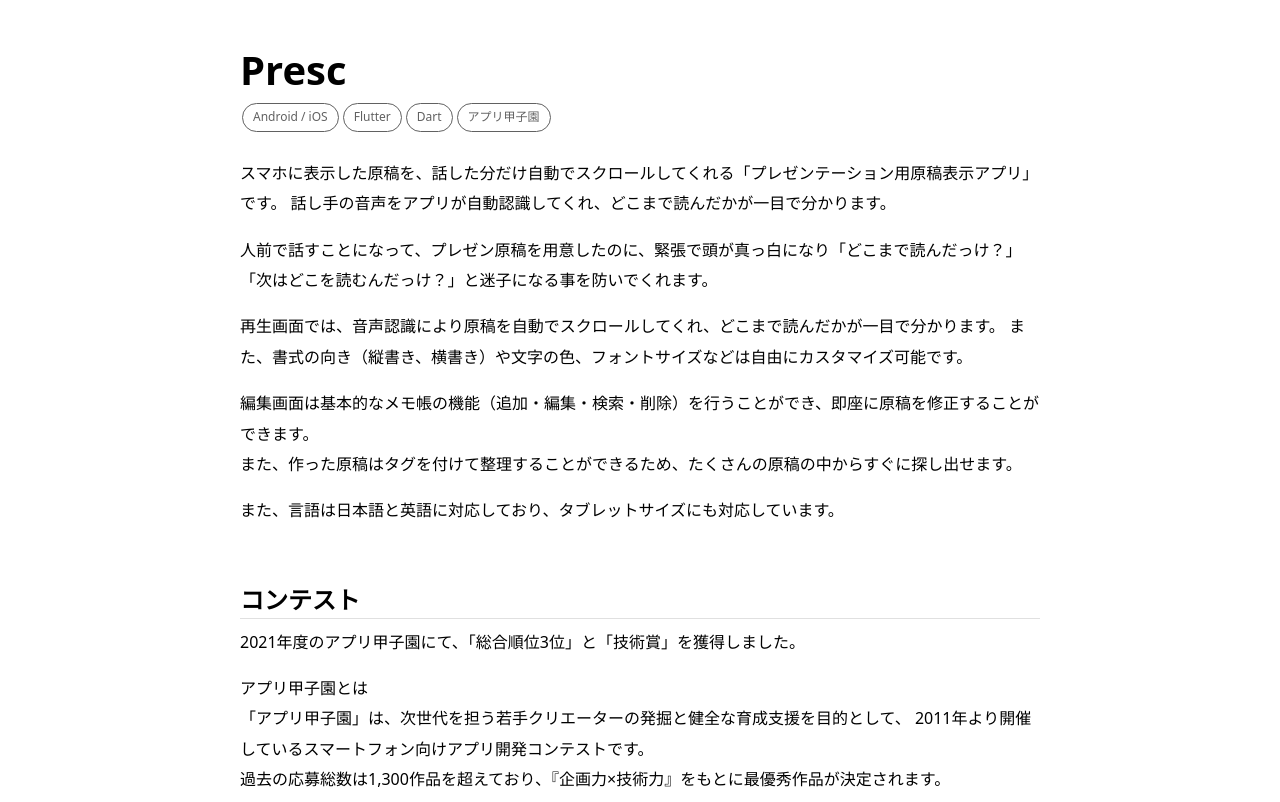
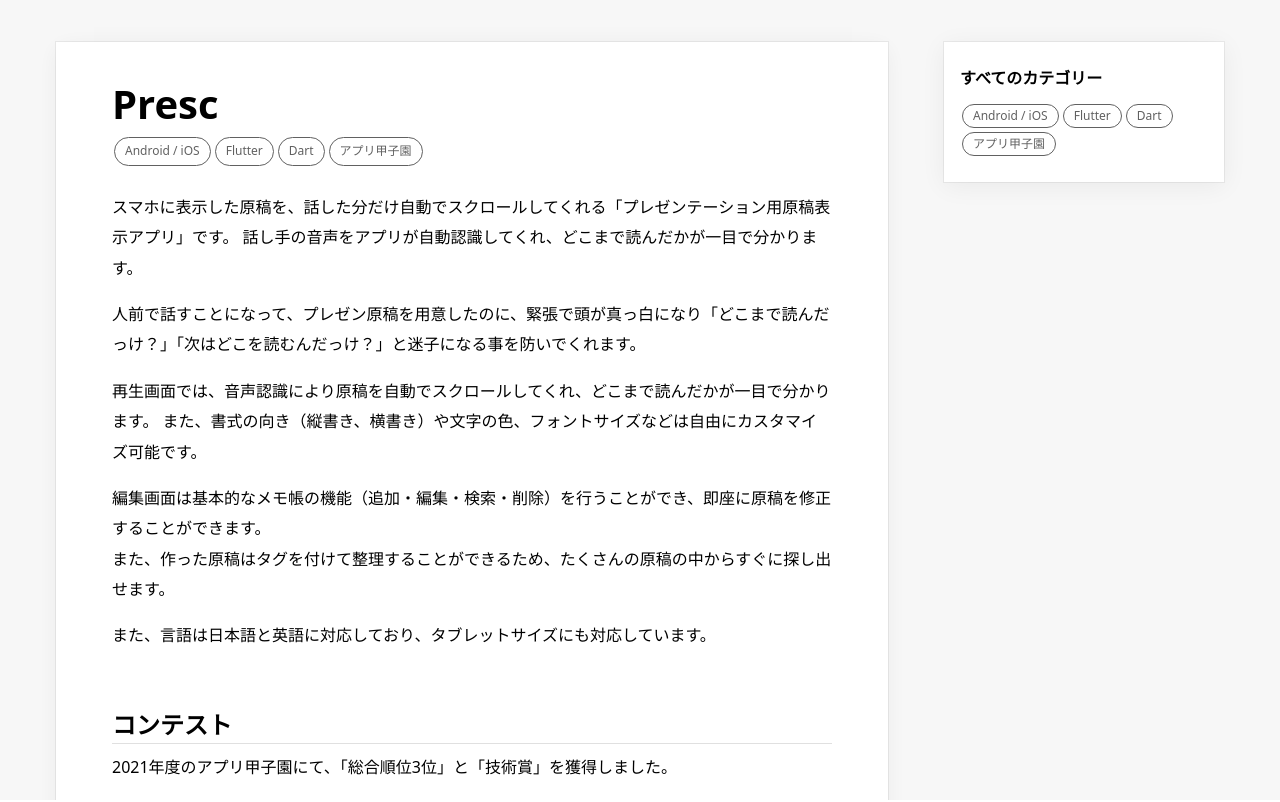
Before and after one commit to sakusaku3939/my-page, a Next.js app: page /posts in a window 1280 px wide. Shown: the top 802 px of the page. Built offline with nearby package versions, Linux system fonts and the light colour scheme.

Commit message:
Add side menu of all category

```diff
--- a/src/pages/posts/Posts.module.css
+++ b/src/pages/posts/Posts.module.css
@@ -1,6 +1,36 @@
+.wrapper {
+    display: flex;
+    justify-content: center;
+    align-items: flex-start;
+    background-color: rgba(0, 0, 0, 0.03);
+    padding: 40px 56px;
+}
+
+.wrapper aside {
+    position: sticky;
+    top: 42px;
+}
+
+.card {
+    background-color: #ffffff;
+    box-shadow: rgba(0, 0, 0, 0.06) 0 4px 24px 0, rgba(0, 0, 0, 0.06) 0 0 0 1px;
+}
+
+.category {
+    width: 280px;
+    min-width: 280px;
+    padding: 24px 16px;
+}
+
+.category h1 {
+    font-weight: bold;
+    margin-bottom: 12px;
+}
+
 .post {
-    max-width: 800px;
-    margin: 40px auto;
+    max-width: 1000px;
+    padding: 32px 56px;
+    margin-right: 56px;
     line-height: 1.9;
 }
 
@@ -31,3 +61,41 @@
 .post ul {
 
 }
+
+.post a {
+    word-break: break-all;
+}
+
+@media screen and (max-width: 1100px) {
+    .wrapper {
+        flex-direction: column;
+        align-items: center;
+    }
+
+    .post {
+        margin-right: 0;
+        padding: 32px 48px;
+    }
+
+    .category {
+        width: 80vw;
+        margin-top: 40px;
+        margin-right: 0;
+    }
+}
+
+@media screen and (max-width: 700px) {
+    .wrapper {
+        padding: 40px 32px;
+    }
+
+    .post {
+        padding: 32px;
+    }
+}
+
+@media screen and (max-width: 500px) {
+    .wrapper {
+        padding: 40px 0;
+    }
+}
--- a/src/pages/posts/index.tsx
+++ b/src/pages/posts/index.tsx
@@ -1,8 +1,10 @@
 import ReactMarkdown from "react-markdown";
 import rehypeRaw from "rehype-raw";
 import posts from "@/pages/posts/Posts.module.css";
+import common from "@/styles/common.module.css";
 import remarkGfm from "remark-gfm";
 import CustomTagParser from "@/components/atom/CustomTagParser/CustomTagParser";
+import Head from "next/head";
 
 type PostData = {
   content: string
@@ -10,10 +12,30 @@ type PostData = {
 
 const Posts = ({ content }: PostData) => {
   return <>
-    <div className={posts.post}>
-      <ReactMarkdown rehypePlugins={[remarkGfm, rehypeRaw]} components={{ h1: CustomTagParser }}>
-        {content}
-      </ReactMarkdown>
+    <Head>
+      <title>Posts | Aokiti</title>
+      <meta name="viewport" content="width=device-width, initial-scale=1" />
+      <link rel="icon" href="/favicon.ico" />
+    </Head>
+    <div className={posts.wrapper}>
+      <main>
+        <div className={`${posts.card} ${posts.post}`}>
+          <ReactMarkdown rehypePlugins={[remarkGfm, rehypeRaw]} components={{ h1: CustomTagParser }}>
+            {content}
+          </ReactMarkdown>
+        </div>
+      </main>
+      <aside>
+        <div className={`${posts.card} ${posts.category}`}>
+          <h1>すべてのカテゴリー</h1>
+          <ul className={common.tag}>
+            <li> Android / iOS</li>
+            <li> Flutter</li>
+            <li> Dart</li>
+            <li> アプリ甲子園</li>
+          </ul>
+        </div>
+      </aside>
     </div>
   </>;
 };
--- a/src/styles/globals.css
+++ b/src/styles/globals.css
@@ -11,11 +11,12 @@
 html,
 body {
     max-width: 100vw;
+    height: 100%;
     overflow-x: hidden;
 }
 
 main {
-    margin: 0 auto 80px;
+    padding: 2px 0;
 }
 
 a {
```
